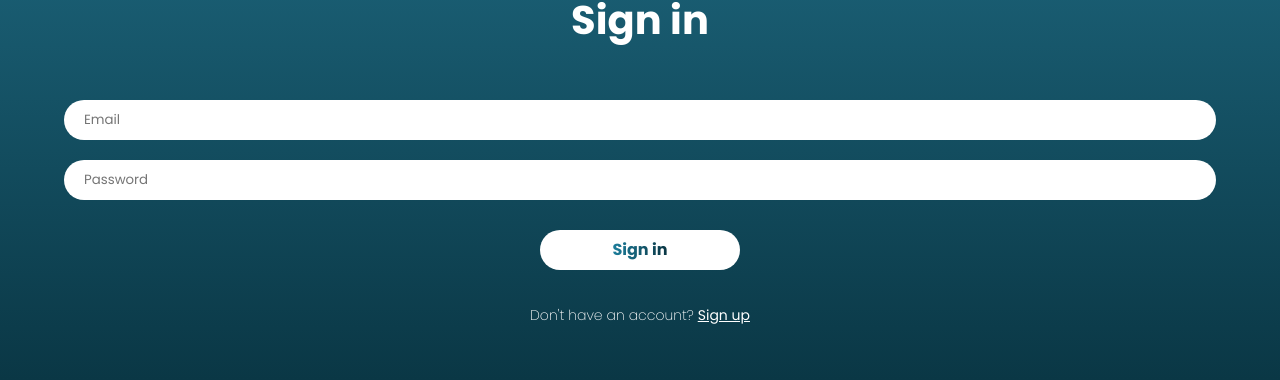
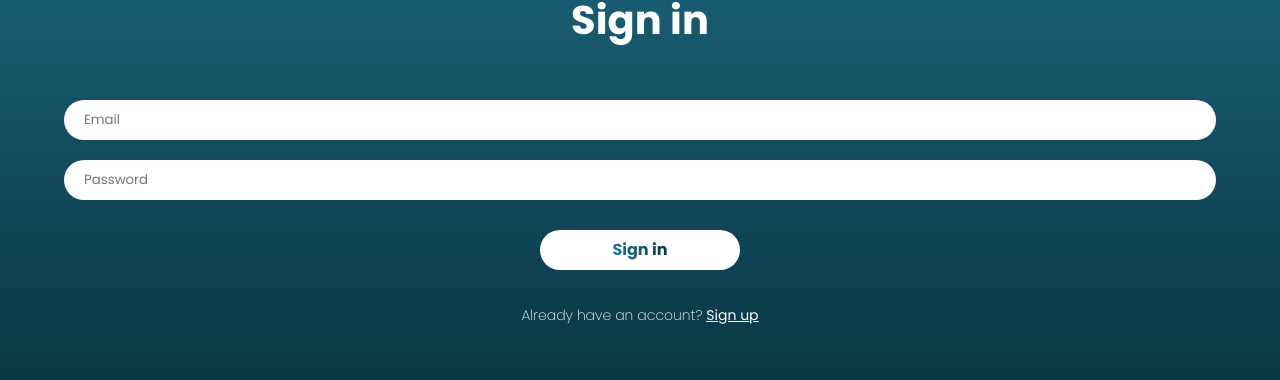
Before and after one commit to VelrinBlack/velrins-chat, a Next.js app: page / in a window 1280 px wide. Both pictures are taken after a click on the element "Sign in". Shown: the part 822-1202 px from the top of the page. Built offline with nearby package versions, Linux system fonts and the light colour scheme.

Commit message:
Connect login form to the backend

```diff
--- a/components/Home/FormSection/LoginForm/LoginForm.js
+++ b/components/Home/FormSection/LoginForm/LoginForm.js
@@ -1,11 +1,12 @@
 import { useState } from 'react';
+import axios from 'axios';
 
 const RegisterForm = ({ changeToRegister }) => {
   const [email, setEmail] = useState('');
   const [password, setPassword] = useState('');
 
   const [emptyFields, setEmptyFields] = useState(false);
-  const [requestStatus, setRequestStatus] = useState(null);
+  const [serverResponse, setServerResponse] = useState(null);
 
   const handleInputChange = ({ target }) => {
     switch (target.name) {
@@ -22,7 +23,25 @@ const RegisterForm = ({ changeToRegister }) => {
     setEmptyFields(!email || !password);
 
     if (email && password) {
-      console.log('Everything is ok.');
+      setServerResponse('loading');
+
+      axios
+        .post(`${process.env.BACKEND_URL}/api/user/authenticate`, {
+          email,
+          password,
+        })
+        .then((res) => {
+          if (res.data.token) {
+            localStorage.setItem('token', res.data.token);
+          } else if (res.data === 'Invalid email or password') {
+            setServerResponse('Invalid email or password');
+          } else {
+            setServerResponse('error');
+          }
+        })
+        .catch(() => {
+          setServerResponse('error');
+        });
     }
   };
 
@@ -44,34 +63,37 @@ const RegisterForm = ({ changeToRegister }) => {
         value={password}
       />
 
-      {emptyFields ? (
-        <p className='emptyFieldsError'>Please fill empty fields</p>
-      ) : null}
+      {emptyFields ? <p className='emptyFieldsError'>Please fill empty fields</p> : null}
 
-      {requestStatus === 'loading' ? (
+      <button type='submit' aria-label='submit' style={!emptyFields ? { marginTop: '30px' } : null}>
+        <span>Sign in</span>
+      </button>
+
+      {serverResponse === null ? null : serverResponse === 'loading' ? (
         <div className='loading'>
           <div className='dot1'></div>
           <div className='dot2'></div>
           <div className='dot3'></div>
         </div>
-      ) : requestStatus === 'error' ? (
+      ) : serverResponse === 'Invalid email or password' ? (
         <div className='error'>
           <img src='/images/error.svg' alt='error' />
-          <p>Something went wrong.</p>
+          <p>
+            Invalid email or password <span onClick={changeToRegister}>Sign up</span>
+          </p>
         </div>
       ) : (
-        <button
-          type='submit'
-          aria-label='submit'
-          style={!emptyFields ? { marginTop: '30px' } : null}
-        >
-          <span>Sign in</span>
-        </button>
+        <div className='error'>
+          <img src='/images/error.svg' alt='error' />
+          <p>Something went wrong</p>
+        </div>
       )}
 
-      <p>
-        Don't have an account? <span onClick={changeToRegister}>Sign up</span>
-      </p>
+      {serverResponse === null ? (
+        <p>
+          Already have an account? <span onClick={changeToRegister}>Sign up</span>
+        </p>
+      ) : null}
     </form>
   );
 };
```
